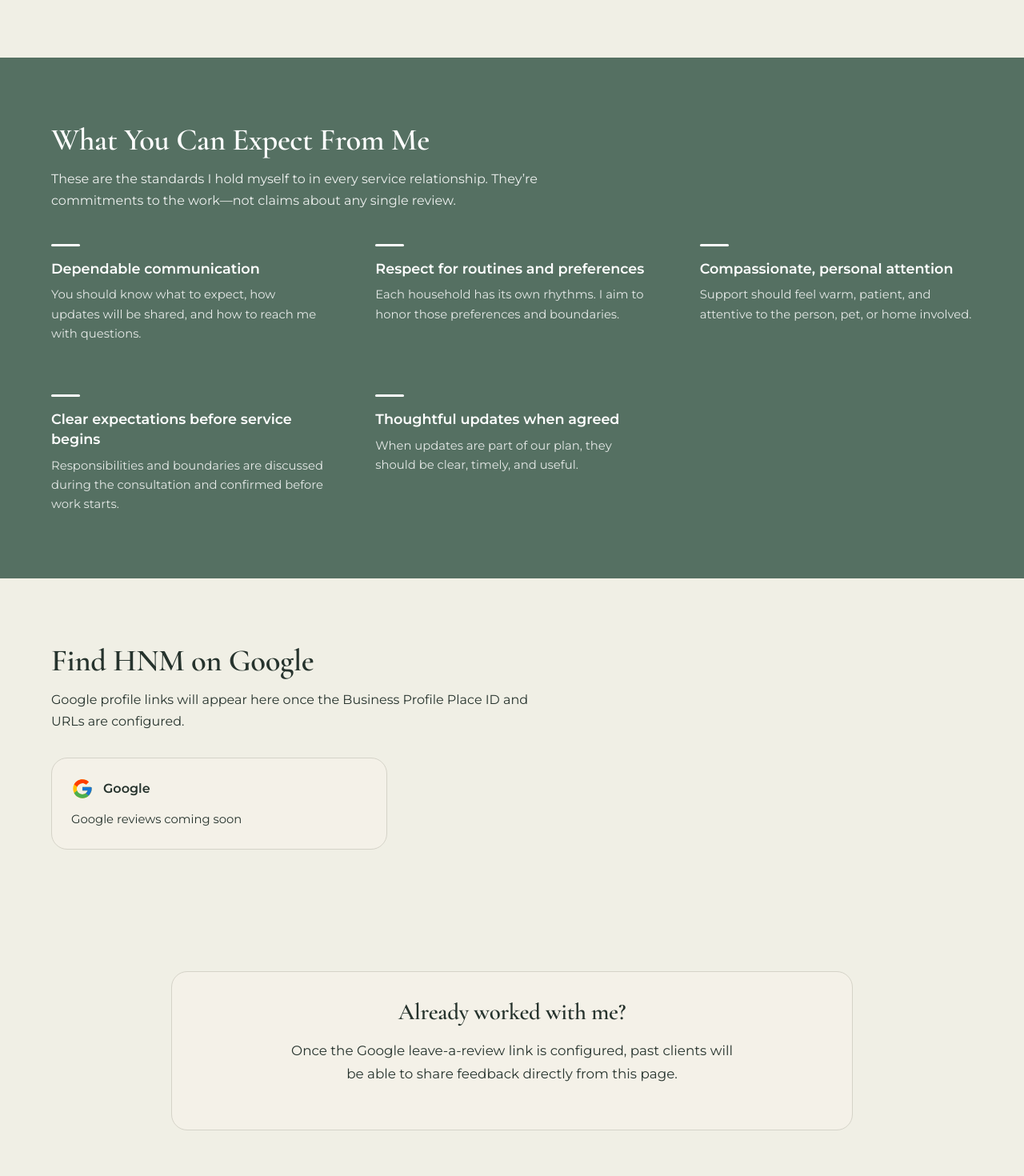
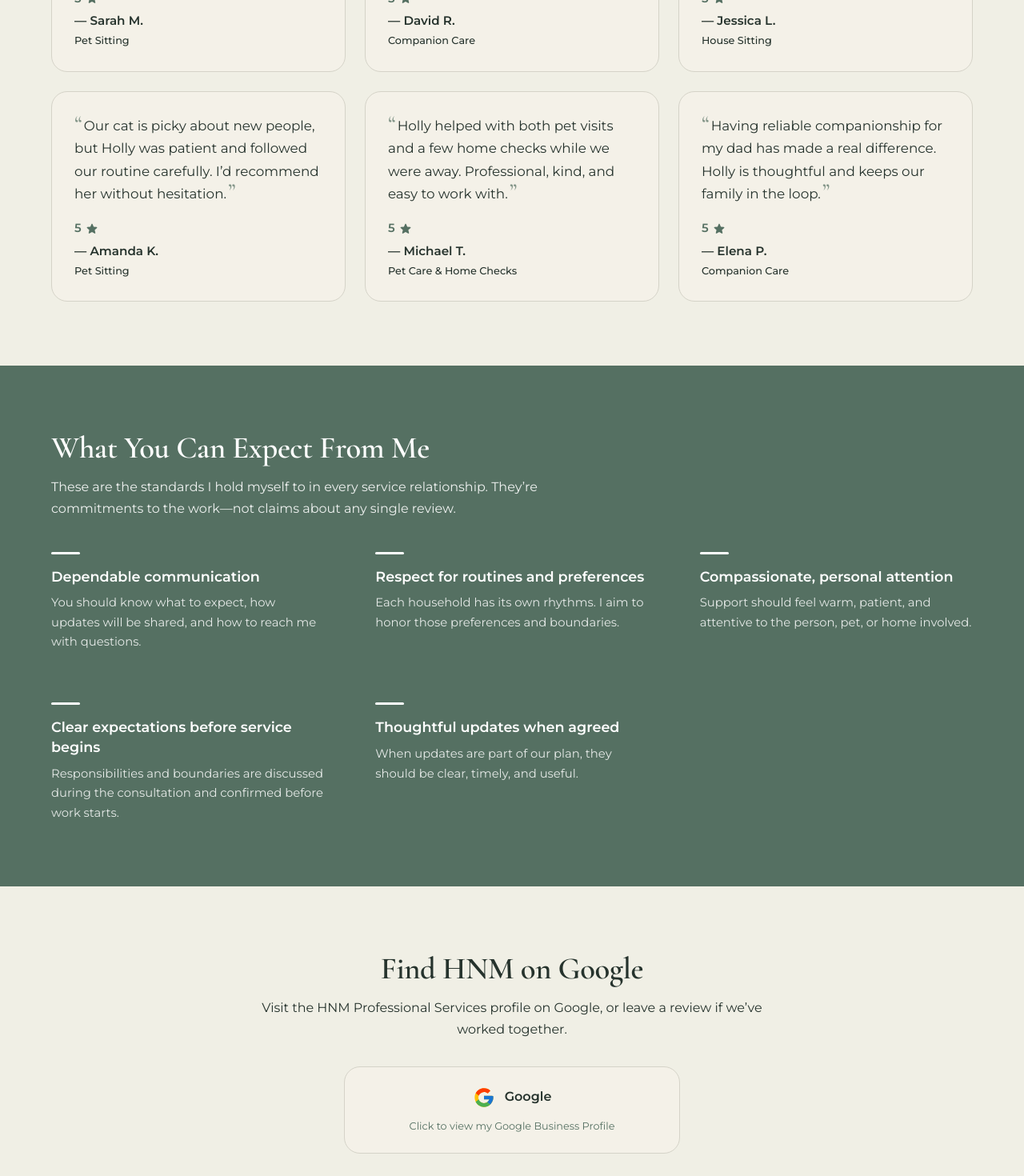
Before and after one commit to logan-barsell/HNM-pro-services, a Next.js app: page /reviews in a window 1280 px wide. Shown: the part 840-2310 px from the top of the page at 80% size. Built offline with nearby package versions, Linux system fonts and the light colour scheme; what @mui/material-nextjs would draw is missing.

Commit message:
update reviews section

```diff
--- a/src/components/home/ReviewsPreview.js
+++ b/src/components/home/ReviewsPreview.js
@@ -3,7 +3,7 @@ import Container from "@mui/material/Container";
 import Grid from "@mui/material/Grid";
 import Typography from "@mui/material/Typography";
 import { homeReviewsPreview } from "@/content/home";
-import { getHomeReviews } from "@/content/reviewsData";
+import { getHomeReviews, hasSyncedGoogleReviews } from "@/content/reviewsData";
 import { reviewsAttribution } from "@/content/reviews";
 import TestimonialCard from "@/components/reviews/TestimonialCard";
 import PrimaryCTA from "@/components/shared/PrimaryCTA";
@@ -11,6 +11,7 @@ import PrimaryCTA from "@/components/shared/PrimaryCTA";
 export default function ReviewsPreview() {
   const reviews = getHomeReviews();
   const hasReviews = reviews.length > 0;
+  const showGoogleAttribution = hasSyncedGoogleReviews();
 
   return (
     <Box
@@ -60,7 +61,7 @@ export default function ReviewsPreview() {
           </Grid>
         ) : null}
 
-        {hasReviews ? (
+        {hasReviews && showGoogleAttribution ? (
           <Typography
             variant="caption"
             sx={{
--- a/src/components/reviews/ReviewInvitation.js
+++ b/src/components/reviews/ReviewInvitation.js
@@ -1,4 +1,3 @@
-import OpenInNewIcon from "@mui/icons-material/OpenInNew";
 import Box from "@mui/material/Box";
 import Button from "@mui/material/Button";
 import Container from "@mui/material/Container";
@@ -6,9 +5,11 @@ import Typography from "@mui/material/Typography";
 import { reviewSubmission } from "@/content/reviews";
 import { hasValidExternalUrl } from "@/utils/urls";
 import { brandRadii } from "@/theme/brandTokens";
+import { siteHeaderHeights } from "@/theme/layout";
 
 /**
  * Past-client invitation to leave a Google review.
+ * Deep link: /reviews/#leave-a-review (routes.leaveReview).
  * CTA activates when leaveReviewUrl (config or synced writeAReviewUri) is set.
  */
 export default function ReviewInvitation() {
@@ -21,8 +22,17 @@ export default function ReviewInvitation() {
   return (
     <Box
       component="section"
+      id="leave-a-review"
       aria-labelledby="review-invitation-heading"
-      sx={{ py: { xs: 7, md: 9 }, bgcolor: "background.default" }}
+      sx={{
+        pt: { xs: 2, md: 3 },
+        pb: { xs: 7, md: 9 },
+        bgcolor: "background.default",
+        scrollMarginTop: {
+          xs: `${siteHeaderHeights.xs + 12}px`,
+          md: `${siteHeaderHeights.md + 12}px`,
+        },
+      }}
     >
       <Container maxWidth="md">
         <Box
@@ -62,7 +72,6 @@ export default function ReviewInvitation() {
               variant="contained"
               color="primary"
               size="large"
-              endIcon={<OpenInNewIcon />}
               sx={{ minHeight: 48 }}
             >
               {reviewSubmission.ctaLabel}
--- a/src/components/reviews/ReviewPlatforms.js
+++ b/src/components/reviews/ReviewPlatforms.js
@@ -1,7 +1,5 @@
-import OpenInNewIcon from "@mui/icons-material/OpenInNew";
 import Box from "@mui/material/Box";
 import Container from "@mui/material/Container";
-import Link from "@mui/material/Link";
 import Typography from "@mui/material/Typography";
 import { hasValidExternalUrl, reviewPlatforms } from "@/content/reviews";
 import GoogleMark from "@/components/reviews/GoogleMark";
@@ -14,77 +12,116 @@ export default function ReviewPlatforms() {
       : "";
   const hasUrl = hasValidExternalUrl(url);
 
+  const cardSx = {
+    maxWidth: { xs: "100%", sm: 420 },
+    width: "100%",
+    mx: "auto",
+    p: 3,
+    borderRadius: `${brandRadii.card}px`,
+    bgcolor: "secondary.main",
+    border: "1px solid",
+    borderColor: "divider",
+    display: "flex",
+    flexDirection: "column",
+    alignItems: "center",
+    textAlign: "center",
+    gap: 1.5,
+    textDecoration: "none",
+    color: "inherit",
+    ...(hasUrl
+      ? {
+          cursor: "pointer",
+          transition:
+            "transform 0.2s ease, box-shadow 0.2s ease, border-color 0.2s ease",
+          "&:hover": {
+            transform: "translateY(-3px)",
+            boxShadow: "0 10px 24px rgba(0, 0, 0, 0.08)",
+            borderColor: "primary.dark",
+          },
+          "&:focus-visible": {
+            outline: "2px solid",
+            outlineColor: "primary.dark",
+            outlineOffset: 3,
+          },
+          "@media (prefers-reduced-motion: reduce)": {
+            transition: "none",
+            "&:hover": {
+              transform: "none",
+            },
+          },
+        }
+      : {}),
+  };
+
   return (
     <Box
       component="section"
       aria-labelledby="review-platforms-heading"
-      sx={{ py: { xs: 7, md: 10 }, bgcolor: "background.default" }}
+      sx={{
+        pt: { xs: 7, md: 10 },
+        pb: { xs: 2, md: 3 },
+        bgcolor: "background.default",
+      }}
     >
       <Container maxWidth="lg">
         <Typography
           id="review-platforms-heading"
           variant="h2"
           component="h2"
-          sx={{ mb: 1.5 }}
+          sx={{ mb: 1.5, textAlign: "center" }}
         >
           {reviewPlatforms.title}
         </Typography>
         <Typography
           variant="body1"
           color="text.secondary"
-          sx={{ mb: 4, maxWidth: "40rem" }}
+          sx={{
+            mb: 4,
+            maxWidth: "40rem",
+            mx: "auto",
+            textAlign: "center",
+          }}
         >
           {hasUrl
             ? reviewPlatforms.supporting
             : reviewPlatforms.pendingNote}
         </Typography>
 
-        <Box
-          sx={{
-            maxWidth: { xs: "100%", sm: 420 },
-            p: 3,
-            borderRadius: `${brandRadii.card}px`,
-            bgcolor: "secondary.main",
-            border: "1px solid",
-            borderColor: "divider",
-            display: "flex",
-            flexDirection: "column",
-            gap: 1.5,
-          }}
-        >
-          <Box sx={{ display: "flex", alignItems: "center", gap: 1.5 }}>
-            <GoogleMark />
-            <Typography variant="h3" component="h3" sx={{ typography: "h6" }}>
-              Google
+        {hasUrl ? (
+          <Box
+            component="a"
+            href={url}
+            target="_blank"
+            rel="noopener noreferrer"
+            aria-label={`${reviewPlatforms.google.clickNote} (opens in a new tab)`}
+            sx={cardSx}
+          >
+            <Box sx={{ display: "flex", alignItems: "center", gap: 1.5 }}>
+              <GoogleMark />
+              <Typography variant="h3" component="h3" sx={{ typography: "h6" }}>
+                Google
+              </Typography>
+            </Box>
+            <Typography
+              variant="caption"
+              sx={{ fontWeight: 400, color: "primary.dark" }}
+            >
+              {reviewPlatforms.google.clickNote}
             </Typography>
           </Box>
-
-          {hasUrl ? (
-            <Link
-              href={url}
-              target="_blank"
-              rel="noopener noreferrer"
-              underline="hover"
-              aria-label={`${reviewPlatforms.google.label} (opens in a new tab)`}
-              sx={{
-                display: "inline-flex",
-                alignItems: "center",
-                gap: 0.75,
-                fontWeight: 600,
-                color: "primary.dark",
-                width: "fit-content",
-                minHeight: 44,
-              }}
-            >
-              {reviewPlatforms.google.label}
-              <OpenInNewIcon fontSize="small" aria-hidden />
-            </Link>
-          ) : (
+        ) : (
+          <Box sx={cardSx}>
+            <Box sx={{ display: "flex", alignItems: "center", gap: 1.5 }}>
+              <GoogleMark />
+              <Typography variant="h3" component="h3" sx={{ typography: "h6" }}>
+                Google
+              </Typography>
+            </Box>
             <Typography variant="body2" color="text.secondary" component="p">
               {reviewPlatforms.google.unavailableLabel}
             </Typography>
-          )}
-        </Box>
+          </Box>
+        )}
       </Container>
     </Box>
   );
--- a/src/components/reviews/TestimonialCard.js
+++ b/src/components/reviews/TestimonialCard.js
@@ -1,3 +1,4 @@
+import StarRoundedIcon from "@mui/icons-material/StarRounded";
 import Box from "@mui/material/Box";
 import Link from "@mui/material/Link";
 import Typography from "@mui/material/Typography";
@@ -5,7 +6,8 @@ import { brandRadii } from "@/theme/brandTokens";
 import { hasValidExternalUrl } from "@/utils/urls";
 
 /**
- * Renders a single Google review / testimonial in site UI.
+ * Renders a single review / testimonial in site UI.
+ * "View on Google" only appears when sourceUrl is present (synced Google reviews).
  */
 export default function TestimonialCard({
   quote,
@@ -39,21 +41,6 @@ export default function TestimonialCard({
       }}
     >
       <Typography
-        aria-hidden
-        component="span"
-        sx={{
-          fontFamily: "var(--font-display), Georgia, serif",
-          fontSize: "2rem",
-          lineHeight: 1,
-          color: "primary.dark",
-          mb: 1.5,
-          opacity: 0.7,
-        }}
-      >
-        “
-      </Typography>
-
-      <Typography
         variant="body1"
         sx={{
           mb: 2.5,
@@ -63,16 +50,57 @@ export default function TestimonialCard({
           color: "text.primary",
         }}
       >
+        <Box
+          component="span"
+          aria-hidden
+          sx={{
+            fontFamily: "var(--font-display), Georgia, serif",
+            fontSize: "1.75rem",
+            lineHeight: 0,
+            color: "primary.dark",
+            opacity: 0.7,
+            mr: 0.25,
+          }}
+        >
+          “
+        </Box>
         {quote}
+        <Box
+          component="span"
+          aria-hidden
+          sx={{
+            fontFamily: "var(--font-display), Georgia, serif",
+            fontSize: "1.75rem",
+            lineHeight: 0,
+            color: "primary.dark",
+            opacity: 0.7,
+            ml: 0.25,
+          }}
+        >
+          ”
+        </Box>
       </Typography>
 
       {typeof rating === "number" ? (
-        <Typography
-          variant="body2"
-          sx={{ mb: 1, color: "primary.dark", fontWeight: 600 }}
+        <Box
+          sx={{
+            display: "inline-flex",
+            alignItems: "center",
+            gap: 0.5,
+            mb: 1,
+            color: "primary.dark",
+          }}
+          aria-label={`Rated ${rating} out of 5`}
         >
-          Rated {rating} out of 5
-        </Typography>
+          <Typography
+            variant="body2"
+            component="span"
+            sx={{ fontWeight: 600, color: "inherit", lineHeight: 1 }}
+          >
+            {rating}
+          </Typography>
+          <StarRoundedIcon sx={{ fontSize: 18 }} aria-hidden />
+        </Box>
       ) : null}
 
       <Box component="footer">
--- a/src/components/reviews/TestimonialsSection.js
+++ b/src/components/reviews/TestimonialsSection.js
@@ -3,11 +3,13 @@ import Container from "@mui/material/Container";
 import Grid from "@mui/material/Grid";
 import Typography from "@mui/material/Typography";
 import { testimonials, reviewsAttribution } from "@/content/reviews";
+import { hasSyncedGoogleReviews } from "@/content/reviewsData";
 import ReviewsEmptyState from "@/components/reviews/ReviewsEmptyState";
 import TestimonialCard from "@/components/reviews/TestimonialCard";
 
 export default function TestimonialsSection() {
   const hasTestimonials = testimonials.length > 0;
+  const showGoogleAttribution = hasSyncedGoogleReviews();
 
   return (
     <Box
@@ -34,6 +36,7 @@ export default function TestimonialsSection() {
                 </Grid>
               ))}
             </Grid>
+            {showGoogleAttribution ? (
               <Typography
                 variant="caption"
                 color="text.secondary"
@@ -41,6 +44,7 @@ export default function TestimonialsSection() {
               >
                 {reviewsAttribution}
               </Typography>
+            ) : null}
           </>
         ) : (
           <ReviewsEmptyState />
--- a/src/content/googleReviews.config.js
+++ b/src/content/googleReviews.config.js
@@ -10,12 +10,13 @@ export const googleReviewsConfig = {
   /** Google Place ID (e.g. ChIJ...). Not secret — safe to commit once known. */
   placeId: "",
   /** Public profile / Maps URL for “Find us on Google”. */
-  businessProfileUrl: "",
+  businessProfileUrl:
+    "https://www.google.com/maps/place/HNM+Professional+Services/@33.5611935,-111.9523555,10z/data=!3m1!4b1!4m6!3m5!1s0x4ba2bdb83a946fef:0x4c6f1cb9e6b352d8!8m2!3d33.5611935!4d-111.9523556!16s%2Fg%2F11ntp69qsn",
   /**
    * Direct “Write a review” URL for the leave-a-review CTA.
    * Optional if sync can fill writeAReviewUri from Places API.
    */
-  leaveReviewUrl: "",
+  leaveReviewUrl: "https://g.page/r/CdhSs-a5HG9MEBM/review",
   minRating: 4,
   homeLimit: 3,
   /** Places API returns at most 5 reviews; keep ≤5 in practice. */
--- a/src/content/home.js
+++ b/src/content/home.js
@@ -98,9 +98,9 @@ export const homeAboutPreview = {
 
 export const homeReviewsPreview = {
   title: "What Clients Are Saying",
-  supporting: "Recent Google reviews from families I’ve worked with.",
+  supporting: "A few words from families I’ve worked with.",
   emptyNote:
-    "Google reviews will appear here once the Business Profile sync is connected.",
+    "Client feedback will appear here as reviews become available.",
   cta: { label: "View All Reviews", href: routes.reviews },
 };
 
--- /dev/null
+++ b/src/content/placeholderReviews.js
@@ -0,0 +1,56 @@
+/**
+ * Temporary on-site testimonials until Google Places sync can supply real reviews.
+ * Do NOT label these as Google reviews. Replace with client-approved or synced
+ * Google reviews when available.
+ */
+
+export const placeholderReviews = [
+  {
+    id: "placeholder-pet-care",
+    quote:
+      "Holly took such good care of our little dog while we were out of town. Updates were clear, and he was happy and settled when we got home.",
+    attribution: "Sarah M.",
+    serviceCategory: "Pet Sitting",
+    rating: 5,
+  },
+  {
+    id: "placeholder-companion",
+    quote:
+      "My mom looks forward to Holly’s visits. She’s warm, respectful, and easy for our family to communicate with.",
+    attribution: "David R.",
+    serviceCategory: "Companion Care",
+    rating: 5,
+  },
+  {
+    id: "placeholder-house",
+    quote:
+      "We felt much more at ease traveling knowing someone trustworthy was checking on the house. Everything was handled exactly as we discussed.",
+    attribution: "Jessica L.",
+    serviceCategory: "House Sitting",
+    rating: 5,
+  },
+  {
+    id: "placeholder-pet-cat",
+    quote:
+      "Our cat is picky about new people, but Holly was patient and followed our routine carefully. I’d recommend her without hesitation.",
+    attribution: "Amanda K.",
+    serviceCategory: "Pet Sitting",
+    rating: 5,
+  },
+  {
+    id: "placeholder-mixed",
+    quote:
+      "Holly helped with both pet visits and a few home checks while we were away. Professional, kind, and easy to work with.",
+    attribution: "Michael T.",
+    serviceCategory: "Pet Care & Home Checks",
+    rating: 5,
+  },
+  {
+    id: "placeholder-senior",
+    quote:
+      "Having reliable companionship for my dad has made a real difference. Holly is thoughtful and keeps our family in the loop.",
+    attribution: "Elena P.",
+    serviceCategory: "Companion Care",
+    rating: 5,
+  },
+];
--- a/src/content/reviews.js
+++ b/src/content/reviews.js
@@ -4,21 +4,24 @@ import {
   getGoogleBusinessProfileUrl,
   getGoogleLeaveReviewUrl,
   getReviewsPageTestimonials,
+  hasSyncedGoogleReviews,
 } from "@/content/reviewsData";
 import { hasValidExternalUrl } from "@/utils/urls";
 
 /**
  * Reviews page content.
- * Voice: first person (Holly). Google reviews sync via npm run sync:reviews.
+ * Voice: first person (Holly). Google reviews sync via npm run sync:reviews
+ * when Place ID is available; until then on-site placeholders may display
+ * (never labeled as Google reviews).
  */
 
-export { hasValidExternalUrl };
+export { hasValidExternalUrl, hasSyncedGoogleReviews };
 
 export const reviewsHero = {
   eyebrow: "Client Reviews",
   heading: "Trust is built one visit at a time.",
   supporting:
-    "I care about doing right by the people, pets, and homes I’m invited into. As Google reviews come in, they’re shared here so you can get a clearer sense of what working together is like.",
+    "I care about doing right by the people, pets, and homes I’m invited into. Here’s a look at the kind of care families can expect when we work together.",
   primaryCta: {
     label: "Request a Free Consultation",
     href: routes.consultation,
@@ -29,7 +32,7 @@ export const reviewsHero = {
   },
 };
 
-/** Synced Google reviews (rating ≥ 4), capped for the Reviews page. */
+/** Synced Google reviews when available; otherwise on-site placeholders. */
 export const testimonials = getReviewsPageTestimonials();
 
 export const clientsValue = {
@@ -73,12 +76,13 @@ export const clientsValue = {
 export const reviewPlatforms = {
   title: "Find HNM on Google",
   supporting:
-    "Read public reviews on Google, or leave one if we’ve worked together.",
+    "Visit the HNM Professional Services profile on Google, or leave a review if we’ve worked together.",
   pendingNote:
-    "Google profile links will appear here once the Business Profile Place ID and URLs are configured.",
+    "Google profile links will appear here once the Business Profile URLs are configured.",
   google: {
-    label: "Read reviews on Google",
-    unavailableLabel: "Google reviews coming soon",
+    label: "View HNM on Google",
+    clickNote: "Click to view my Google Business Profile",
+    unavailableLabel: "Google profile coming soon",
     get url() {
       return getGoogleBusinessProfileUrl();
     },
@@ -91,6 +95,8 @@ export const reviewSubmission = {
   pendingBody:
     "Once the Google leave-a-review link is configured, past clients will be able to share feedback directly from this page.",
   ctaLabel: "Leave a Google Review",
+  /** Site path Holly can share with clients (scrolls to this section). */
+  sharePath: routes.leaveReview,
   get leaveReviewUrl() {
     return getGoogleLeaveReviewUrl();
   },
@@ -111,5 +117,6 @@ export const reviewsFinalCta = {
 
 export const reviewsSeoDescription = pageSeo[routes.reviews].description;
 
+/** Shown only when displayed testimonials come from Google Places sync. */
 export const reviewsAttribution =
   "Reviews are sourced from Google and updated automatically. Google and the Google logo are trademarks of Google LLC.";
--- a/src/content/reviewsData.js
+++ b/src/content/reviewsData.js
@@ -1,13 +1,42 @@
 import generated from "@/content/googleReviews.generated.json";
 import { googleReviewsConfig } from "@/content/googleReviews.config";
+import { placeholderReviews } from "@/content/placeholderReviews";
 import { hasValidExternalUrl } from "@/utils/urls";
 
 /**
  * Normalize + filter synced Google reviews for site surfaces.
+ * Falls back to non-Google placeholder testimonials when sync is empty.
  */
 
 function asReviews(data) {
   return Array.isArray(data?.reviews) ? data.reviews : [];
+}
+
+function normalizeGoogleReview(review) {
+  return {
+    id: review.id,
+    quote: review.quote.trim(),
+    attribution: review.attribution || "Google user",
+    platform: review.platform || "Google",
+    date: review.date || review.relativeTime || null,
+    sourceUrl: review.sourceUrl || null,
+    rating: review.rating,
+    origin: "google",
+  };
+}
+
+function normalizePlaceholderReview(review) {
+  return {
+    id: review.id,
+    quote: review.quote.trim(),
+    attribution: review.attribution,
+    serviceCategory: review.serviceCategory || null,
+    platform: null,
+    date: null,
+    sourceUrl: null,
+    rating: review.rating,
+    origin: "site",
+  };
 }
 
 export function getFilteredGoogleReviews({ limit } = {}) {
@@ -20,15 +49,7 @@ export function getFilteredGoogleReviews({ limit } = {}) {
         typeof review?.rating === "number" &&
         review.rating >= minRating,
     )
-    .map((review) => ({
-      id: review.id,
-      quote: review.quote.trim(),
-      attribution: review.attribution || "Google user",
-      platform: review.platform || "Google",
-      date: review.date || review.relativeTime || null,
-      sourceUrl: review.sourceUrl || null,
-      rating: review.rating,
-    }));
+    .map(normalizeGoogleReview);
 
   if (typeof limit === "number" && limit >= 0) {
     return filtered.slice(0, limit);
@@ -37,14 +58,42 @@ export function getFilteredGoogleReviews({ limit } = {}) {
   return filtered;
 }
 
+function getPlaceholderReviews({ limit } = {}) {
+  const items = placeholderReviews
+    .filter(
+      (review) =>
+        typeof review?.quote === "string" && review.quote.trim().length > 0,
+    )
+    .map(normalizePlaceholderReview);
+
+  if (typeof limit === "number" && limit >= 0) {
+    return items.slice(0, limit);
+  }
+
+  return items;
+}
+
+/** Prefer synced Google reviews; otherwise show on-site placeholders. */
+export function getDisplayReviews({ limit } = {}) {
+  const google = getFilteredGoogleReviews({ limit });
+  if (google.length > 0) {
+    return google;
+  }
+  return getPlaceholderReviews({ limit });
+}
+
 export function getHomeReviews() {
-  return getFilteredGoogleReviews({ limit: googleReviewsConfig.homeLimit });
+  return getDisplayReviews({ limit: googleReviewsConfig.homeLimit });
 }
 
 export function getReviewsPageTestimonials() {
-  return getFilteredGoogleReviews({
+  return getDisplayReviews({
     limit: googleReviewsConfig.reviewsPageLimit,
   });
+}
+
+export function hasSyncedGoogleReviews() {
+  return getFilteredGoogleReviews({ limit: 1 }).length > 0;
 }
 
 export function getGoogleLeaveReviewUrl() {
--- a/src/content/routes.js
+++ b/src/content/routes.js
@@ -4,6 +4,8 @@ export const routes = {
   about: "/about",
   gallery: "/gallery",
   reviews: "/reviews",
+  /** Shareable deep link to the leave-a-review CTA on the Reviews page. */
+  leaveReview: "/reviews/#leave-a-review",
   consultation: "/consultation",
   contact: "/contact",
   privacy: "/privacy",
```
Also changed, not shown: src/components/reviews/ReviewsEmptyState.js (+4 -4 lines), 1 other file (tests, documents, lock files or other folders). Lines whose indentation alone changed are shown as unchanged.
